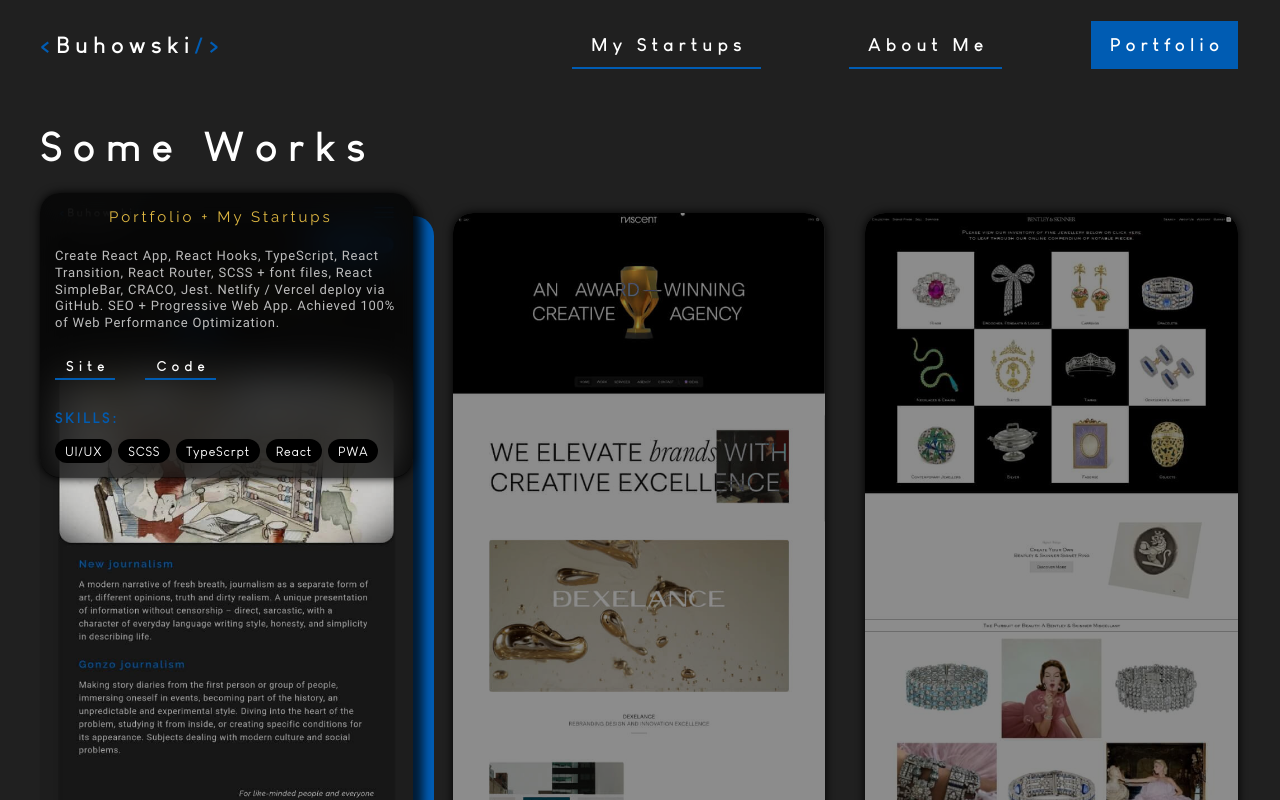
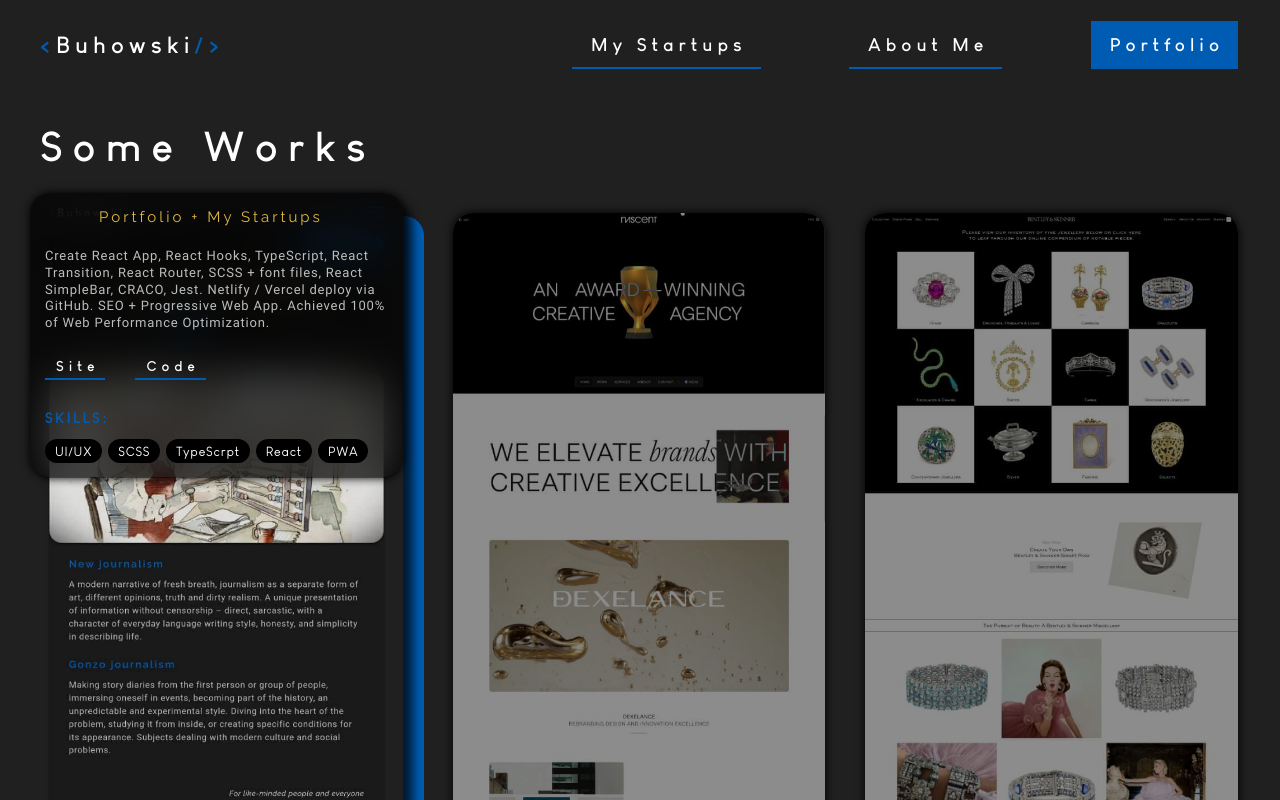
Before and after one commit to buhowski/react-typescript, a React (Create React App) app: page /projects in a window 1280 px wide. In both pictures the pointer is over the element 226 px from the left and 596 px from the top of the page. Built offline with nearby package versions, Linux system fonts and the light colour scheme.

Commit message:
edit hover project

```diff
--- a/src/pages/projects/Projects.scss
+++ b/src/pages/projects/Projects.scss
@@ -10,7 +10,7 @@
 	position: relative;
 	font-size: 13px;
 	border-radius: 20px;
-	transform: translateY(0);
+	transform: translate(0, 0);
 	transition: transform 0.3s ease;
 
 	&::before {
@@ -46,7 +46,11 @@
 
 	&:hover {
 		z-index: 2;
-		transform: translateY(-20px);
+		transform: translate(-10px, -20px);
+
+		@include mobile {
+			transform: translate(0, -20px);
+		}
 
 		&::before {
 			transform: translate(22px, 22px);
@@ -64,7 +68,7 @@
 			}
 
 			&__img {
-				filter: brightness(0.9);
+				filter: brightness(1);
 			}
 		}
 
```
